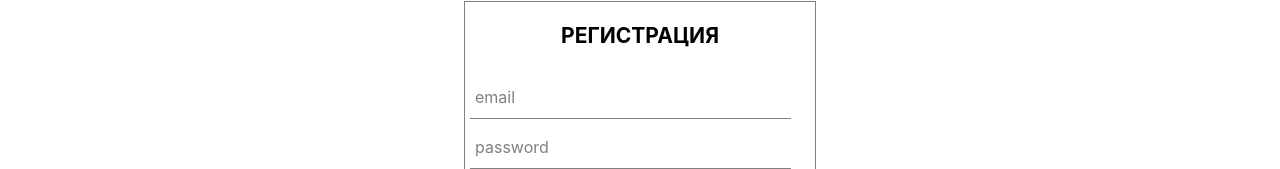
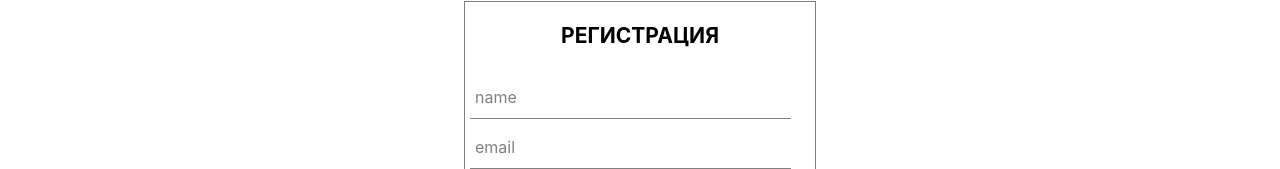
Before and after one commit to dzianislysionak/flowers-shop, a React (Create React App) app: page /register in a window 1280 px wide. Shown: the part 390-559 px from the top of the page. Built offline with nearby package versions, Linux system fonts and the light colour scheme.

Commit message:
adding name input in register form

```diff
--- a/src/components/register/register.component.jsx
+++ b/src/components/register/register.component.jsx
@@ -9,12 +9,13 @@ import { signUpStartAsync } from "../../redux/user/user.actions";
 
 const Register = ({ signUpStartAsync, setCollection }) => {
   const [userCredentials, setUserCredentials] = useState({
+    name: "",
     email: "",
     password: "",
     confirmPassword: "",
   });
 
-  const { email, password, confirmPassword } = userCredentials;
+  const { name, email, password, confirmPassword } = userCredentials;
 
   const handleSubmit = (event) => {
     event.preventDefault();
@@ -37,6 +38,14 @@ const Register = ({ signUpStartAsync, setCollection }) => {
     <div className="sign-up">
       <h3>РЕГИСТРАЦИЯ</h3>
       <form onSubmit={handleSubmit}>
+        <FormInput
+          name="name"
+          type="text"
+          value={name}
+          onChange={handleChange}
+          label="name"
+          required
+        />
         <FormInput
           name="email"
           type="email"
--- a/src/redux/user/user.actions.js
+++ b/src/redux/user/user.actions.js
@@ -37,6 +37,7 @@ export const signUpStartAsync = (userCredentials) => async (dispatch) => {
     const response = await axios.post("http://localhost:5000/register", {
       email: userCredentials.email,
       password: userCredentials.password,
+      name: userCredentials.name,
     });
     console.log("response", response);
     const res = await response.data;
@@ -45,4 +46,3 @@ export const signUpStartAsync = (userCredentials) => async (dispatch) => {
     dispatch(signUpFailure(errorMessage));
   }
 };
-// };
```
